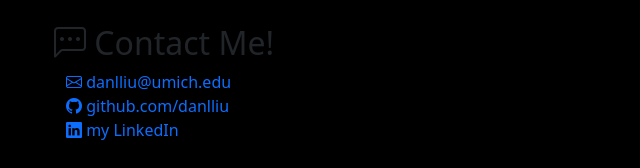
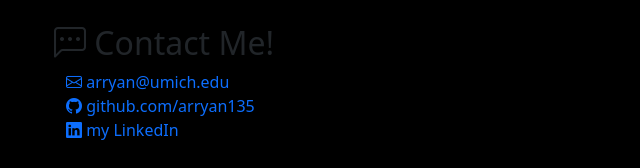
Before and after one commit to arryan135/React-Website1.0, a Vue app: page / in a window 1280 px wide. Shown: the part 4751-4919 px from the top of the page, without its empty margins (28-668 px from the left). Built offline with nearby package versions, Linux system fonts and the light colour scheme.

Commit message:
add contect information

```diff
--- a/src/pages/Homepage.vue
+++ b/src/pages/Homepage.vue
@@ -215,9 +215,9 @@
             <h2><i class="bi-chat-left-dots"/> Contact Me!</h2>
             <div class="container">
                 <ul style="list-style: none; padding-left: 0;">
-                    <li><a href="mailto:danlliu@umich.edu" class="link-clean" target="_blank" rel="noopener noreferrer"><i class="bi-envelope"/> danlliu@umich.edu</a></li>
-                    <li><a href="https://github.com/danlliu" class="link-clean" target="_blank" rel="noopener noreferrer"><i class="bi-github"/> github.com/danlliu</a></li>
-                    <li><a href="https://www.linkedin.com/in/daniel-liu-455b84205/" class="link-clean"
+                    <li><a href="mailto:arryan@umich.edu" class="link-clean" target="_blank" rel="noopener noreferrer"><i class="bi-envelope"/> arryan@umich.edu</a></li>
+                    <li><a href="https://github.com/arryan135" class="link-clean" target="_blank" rel="noopener noreferrer"><i class="bi-github"/> github.com/arryan135</a></li>
+                    <li><a href="https://www.linkedin.com/in/aryanmalik135" class="link-clean"
                            target="_blank" rel="noopener noreferrer"><i class="bi-linkedin"/> my LinkedIn</a></li>
                 </ul>
             </div>
```
